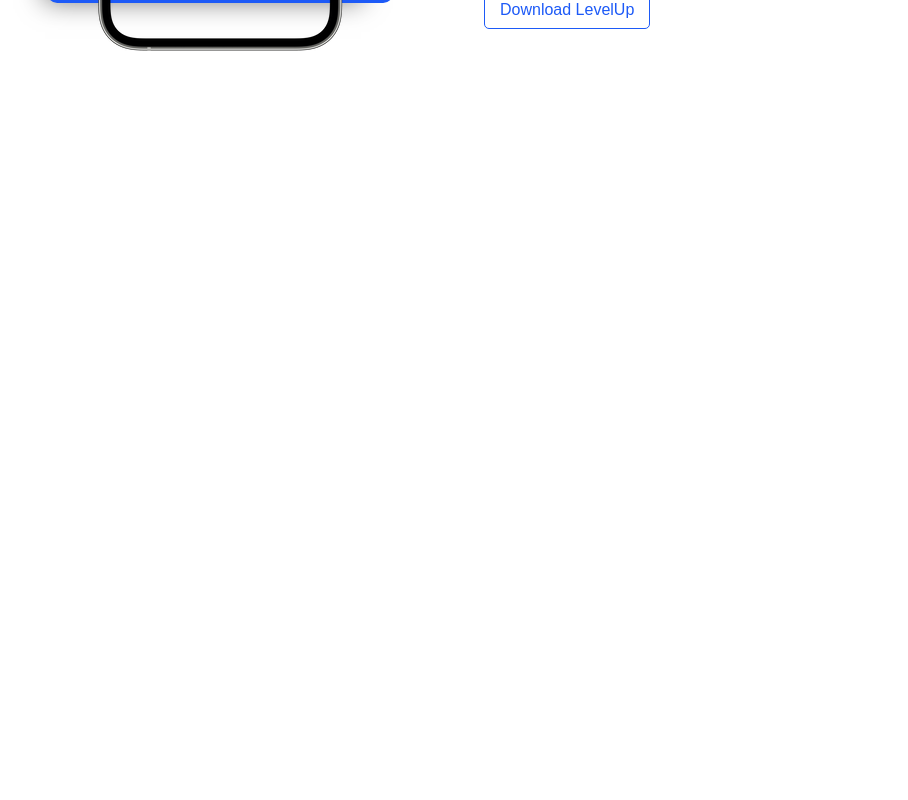
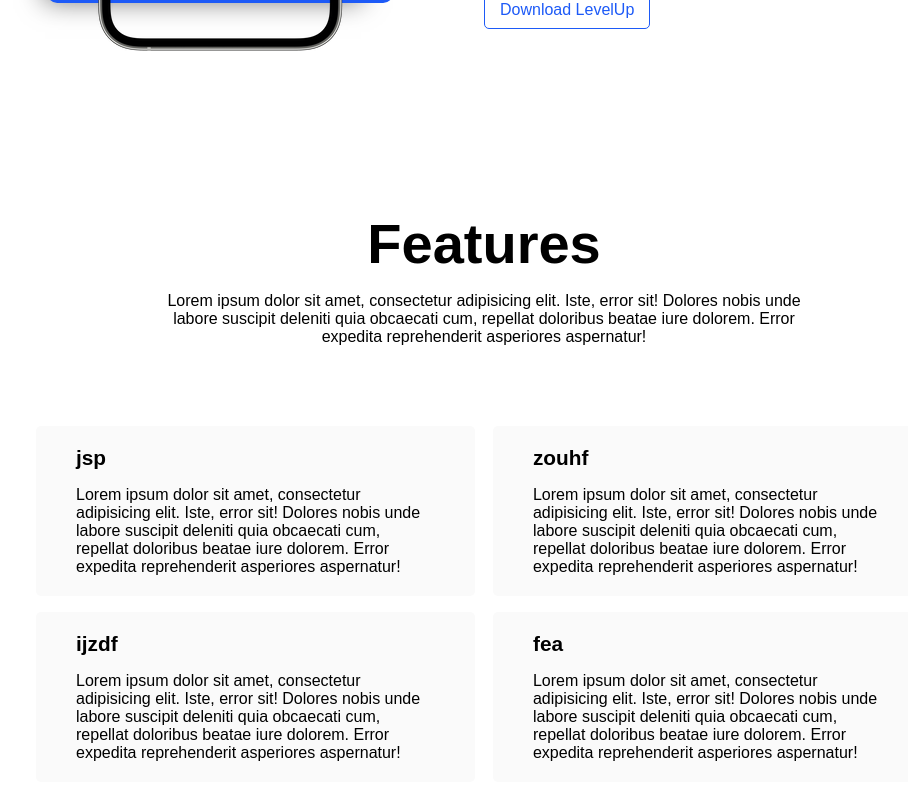
Before and after one commit to JulesEfrei/LevelUp-LandingPage, a React (Create React App) app: page / in a window 1280 px wide. Shown: the part 1418-2218 px from the top of the page, without its empty margins (156-1064 px from the left). Before the commit the page ends 1629 px from the top, so only its background shows below. Built offline with nearby package versions, Linux system fonts and the light colour scheme.

Commit message:
Add : Features section

```diff
--- a/src/App.js
+++ b/src/App.js
@@ -17,9 +17,9 @@ function App() {
 
       <AboutUs />
 
-      {/* <Features />
+      <Features />
 
-      <FAQ />
+      {/* <FAQ />
 
       <Form />
 
--- /dev/null
+++ b/src/components/Card.jsx
@@ -0,0 +1,16 @@
+import React from 'react'
+import "../styles/features.scss"
+
+function Card({data}) {
+  return (
+    <div className="cardContainer">
+
+        <h2>{data.title}</h2>
+
+        <p>{data.text}</p>
+
+    </div>
+  )
+}
+
+export default Card
--- a/src/components/Features.jsx
+++ b/src/components/Features.jsx
@@ -1,8 +1,49 @@
 import React from 'react'
+import "../styles/features.scss"
+
+import Card from "./Card"
 
 function Features() {
+
+  const features = [
+    {
+      title: "jsp",
+      text: "Lorem ipsum dolor sit amet, consectetur adipisicing elit. Iste, error sit! Dolores nobis unde labore suscipit deleniti quia obcaecati cum, repellat doloribus beatae iure dolorem. Error expedita reprehenderit asperiores aspernatur!"
+    },
+    {
+      title: "zouhf",
+      text: "Lorem ipsum dolor sit amet, consectetur adipisicing elit. Iste, error sit! Dolores nobis unde labore suscipit deleniti quia obcaecati cum, repellat doloribus beatae iure dolorem. Error expedita reprehenderit asperiores aspernatur!"
+    },
+    {
+      title: "ijzdf",
+      text: "Lorem ipsum dolor sit amet, consectetur adipisicing elit. Iste, error sit! Dolores nobis unde labore suscipit deleniti quia obcaecati cum, repellat doloribus beatae iure dolorem. Error expedita reprehenderit asperiores aspernatur!"
+    },
+    {
+      title: "fea",
+      text: "Lorem ipsum dolor sit amet, consectetur adipisicing elit. Iste, error sit! Dolores nobis unde labore suscipit deleniti quia obcaecati cum, repellat doloribus beatae iure dolorem. Error expedita reprehenderit asperiores aspernatur!"
+    },
+  ]
+
+
+
   return (
-    <div>Features</div>
+    <section id="features">
+
+
+      <div className="top">
+        <h1>Features</h1>
+        <p>Lorem ipsum dolor sit amet, consectetur adipisicing elit. Iste, error sit! Dolores nobis unde labore suscipit deleniti quia obcaecati cum, repellat doloribus beatae iure dolorem. Error expedita reprehenderit asperiores aspernatur!</p>
+      </div>
+
+      <div className="bottom">
+
+        {features.map(elm => (
+          <Card data={elm} />
+        ))}
+
+      </div>
+
+    </section>
   )
 }
 
--- a/src/components/Header.jsx
+++ b/src/components/Header.jsx
@@ -8,7 +8,7 @@ import NavBar from "./NavBar"
 
 function Header() {
   return (
-    <header>
+    <header id="header">
 
         <div className="box"></div>
 
--- a/src/components/NavBar.jsx
+++ b/src/components/NavBar.jsx
@@ -19,7 +19,7 @@ function NavBar() {
                 <a href="#about">About Us</a>
             </div>
             <div className="item">
-                <a href="#">Features</a>
+                <a href="#features">Features</a>
             </div>
             <div className="item">
                 <a href="#">Contact</a>
--- a/src/styles/about.scss
+++ b/src/styles/about.scss
@@ -1,4 +1,4 @@
-section {
+#about {
 
     position: relative;
     width: 75%;
@@ -101,7 +101,7 @@ section {
         }
 
         .right {
-            padding-right: 3rem;
+            padding: 0;
             margin-bottom: 5rem;
 
             display: flex;
--- /dev/null
+++ b/src/styles/features.scss
@@ -0,0 +1,71 @@
+#features {
+    position: relative;
+    width: 70%;
+    display: flex;
+    flex-direction: column;
+    align-items: center;
+    margin: 0 auto;
+    margin-bottom: 10rem;
+
+    .top {
+        text-align: center;
+        width: 75%;
+        margin-bottom: 5rem;
+
+        h1{
+            font-size: 3.5rem;
+            margin-bottom: 1rem;
+        }
+
+    }
+
+    .bottom {
+        display: flex;
+        flex-wrap: wrap;
+        width: 100%;
+        justify-content: space-between;
+
+        .cardContainer {
+            width: 49%;
+            padding: 20px 40px;
+            border-radius: 5px;
+            background-color: #FAFAFA;
+            margin-bottom: 1rem;
+
+            h2 {
+                margin-bottom: 1rem;
+                font-size: 1.3rem;
+            }
+
+        }
+
+    }
+
+}
+
+@media only screen and (max-width: 1100px) {
+
+    #features {
+
+        width: 100%;
+
+        .bottom {
+            flex-direction: column;
+            padding: 0 2rem;
+            align-items: center;
+
+            .cardContainer {
+                width: 75%;
+            }
+        }
+    }
+
+}
+
+@media only screen and (max-width: 750px) {
+
+    #features .cardContainer {
+        width: 100% !important;
+    }
+
+}
--- a/src/styles/header.scss
+++ b/src/styles/header.scss
@@ -1,4 +1,4 @@
-header {
+#header {
 
     width: 100%;
     height: 100vh;
```
